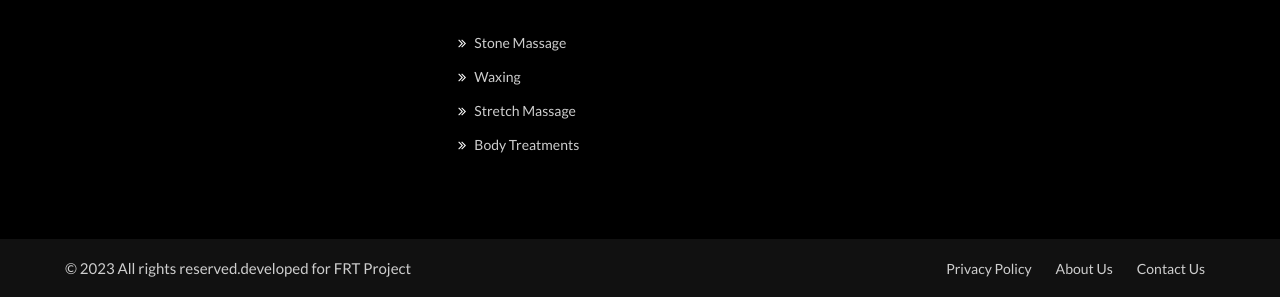
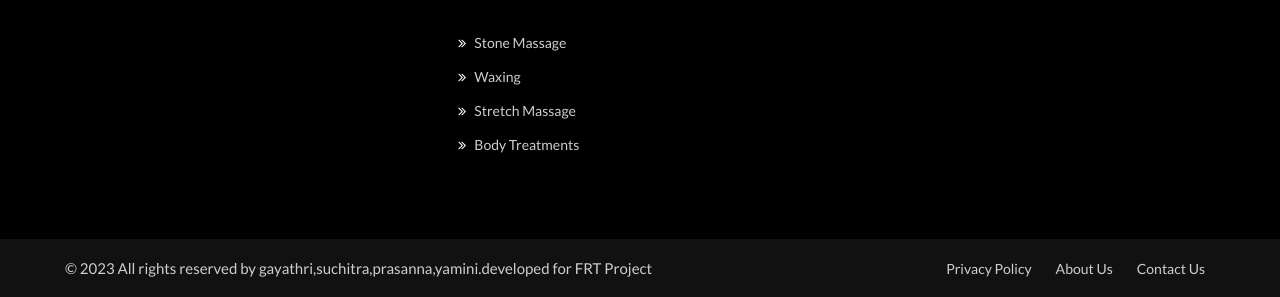
Before and after one commit to gayathrimummidi/project18, a plain HTML site: page contact.html in a window 1280 px wide. Shown: the part 1909-2206 px from the top of the page. Drawn offline with nearby package versions, Linux system fonts and the light colour scheme; a web font is replaced by a local one.

Commit message:
Update contact.html

```diff
--- a/contact.html
+++ b/contact.html
@@ -377,7 +377,7 @@
 				<div class="container">
 					<div class="copyright-footer">
 						<div class="columns text-lg-left">
-							<p>© 2023 All rights reserved.developed for FRT Project </a></p>
+							<p>© 2023  All rights reserved by gayathri,suchitra,prasanna,yamini.developed for FRT Project </p>
 						</div>
 						<ul class="columns text-lg-right">
 							<li><a href="#">Privacy Policy</a>
```
